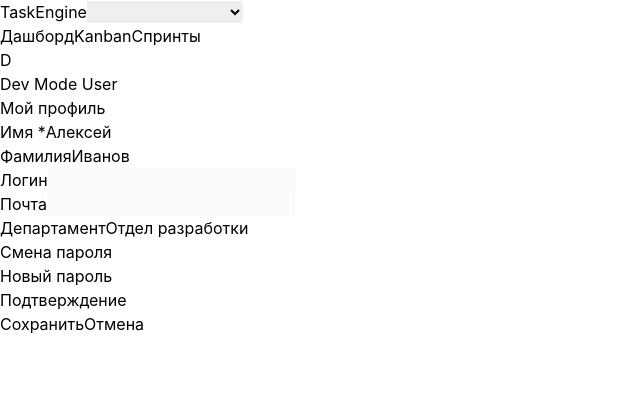
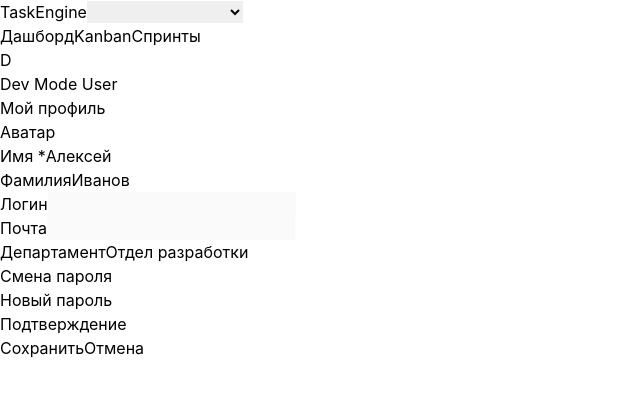
Before and after one commit to olog2n/Task-Tracker, a Vue app: page /projects/1/profile in a window 1280 px wide. Shown: the top 394 px of the page, without its empty margins (0-640 px from the left). Built offline with nearby package versions, Linux system fonts and the light colour scheme; what @tanstack/vue-query would draw is missing.

Commit message:
Add avatar in ProfileView

```diff
--- a/src/views/ProfileView.vue
+++ b/src/views/ProfileView.vue
@@ -74,6 +74,16 @@ const onSubmit = handleSubmit(async (values) => {
     <h1 class="text-2xl font-bold mb-6 text-gray-800">Мой профиль</h1>
 
     <form @submit.prevent="onSubmit" class="space-y-6">
+<div class="inline-flex flex-col items-center">
+  <label class="text-sm font-medium text-gray-700 mb-2">Аватар</label>
+  <div class="relative group">
+    <img
+      v-if="user?.avatar"
+      :src="user.avatar + '?v=' + Date.now()"
+      class="w-24 h-24 rounded-full object-cover"
+    />
+  </div>
+</div>
       <div class="grid grid-cols-1 md:grid-cols-2 gap-4">
         <div>
           <label class="block text-sm font-medium mb-1">Имя *</label>
```
